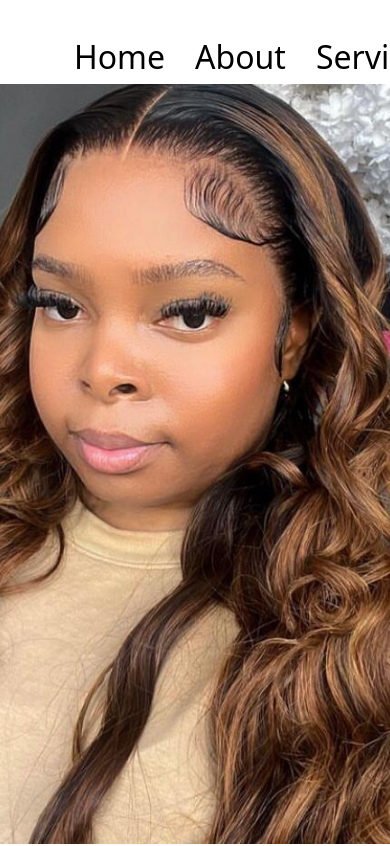
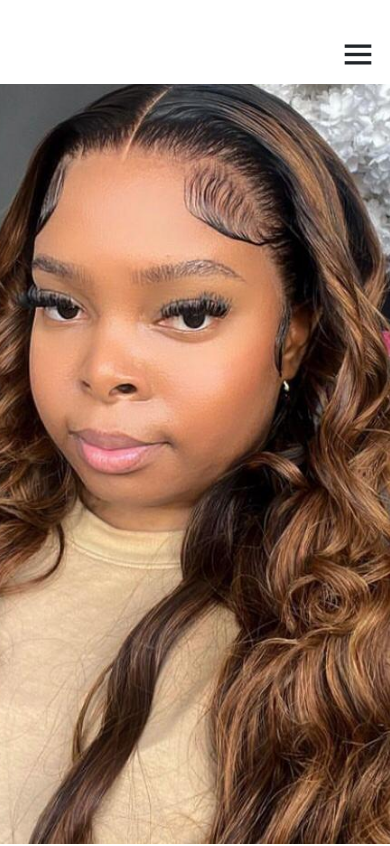
Before and after one commit to Luvuyotafeni/Salon, a React (Create React App) app: page / in a window 390 px wide. Shown: the top 846 px of the page. Built offline with nearby package versions, Linux system fonts and the light colour scheme.

Commit message:
adding the media queries for the header

```diff
--- a/src/components/Header/Header.css
+++ b/src/components/Header/Header.css
@@ -1,31 +1,219 @@
-header {
+.header {
   height: 10vh;
   line-height: 10vh;
-
   width: 100%;
   background-color: white;
   position: fixed;
   z-index: 999;
 }
 
-  header ul {
+.header .container {
+  padding-top: 15px;
+  padding-bottom: 10px;
+  justify-content: space-between;
+  display: flex;
+  align-items: center;
+}
+
+.header ul {
   display: flex;
   flex-direction: row;
+  margin: 0;
+  padding: 0;
+  list-style: none;
+}
 
-  }
-  header ul li {
+.header ul li {
   margin-left: 30px;
   font-size: 2rem;
-    display: flex;
-    flex-direction: row;
-    margin-bottom: 5px;
 }
-  header ul li a{
+
+.header ul li a {
   text-decoration: none;
   color: black;
 }
 
-  header .container {
-    padding-top: 15px;
-    padding-bottom: 10px;
+/* Hide the original ul on small screens */
+.header ul {
+  display: flex;
 }
+
+/* Hamburger Icon */
+.hamburger {
+  display: none;
+  cursor: pointer;
+  font-size: 2.5rem;
+}
+
+/* Media Queries for various screen sizes */
+@media (max-width: 320px) {
+  .hamburger {
+    display: block;
+  }
+
+  .nav-menu {
+    position: absolute;
+    top: 10vh;
+    left: 0;
+    width: 100%;
+    background-color: white;
+    transform: translateY(-100%);
+    transition: transform 0.3s ease-in-out;
+    display: flex;
+    flex-direction: column;
+    align-items: center;
+    padding: 0;
+    margin: 0;
+  }
+
+  .nav-menu.open {
+    transform: translateY(0);
+  }
+
+  .nav-menu ul {
+    display: flex;
+    flex-direction: column;
+    width: 100%;
+    padding: 0;
+    margin: 0;
+    list-style: none;
+  }
+
+  .nav-menu ul li {
+    margin: 20px 0;
+    font-size: 1.5rem;
+  }
+
+  .header ul {
+    display: none;
+  }
+}
+
+@media (max-width: 425px) {
+  .hamburger {
+    display: block;
+  }
+
+  .nav-menu {
+    position: absolute;
+    top: 10vh;
+    left: 0;
+    width: 100%;
+    background-color: white;
+    transform: translateY(-100%);
+    transition: transform 0.3s ease-in-out;
+    display: flex;
+    flex-direction: column;
+    align-items: center;
+    padding: 0;
+    margin: 0;
+  }
+
+  .nav-menu.open {
+    transform: translateY(0);
+  }
+
+  .nav-menu ul {
+    display: flex;
+    flex-direction: column;
+    width: 100%;
+    padding: 0;
+    margin: 0;
+    list-style: none;
+  }
+
+  .nav-menu ul li {
+    margin: 20px 0;
+    font-size: 1.5rem;
+  }
+
+  .header ul {
+    display: none;
+  }
+}
+
+@media (max-width: 546px) {
+  .hamburger {
+    display: block;
+  }
+
+  .nav-menu {
+    position: absolute;
+    top: 10vh;
+    left: 0;
+    width: 100%;
+    background-color: white;
+    transform: translateY(-100%);
+    transition: transform 0.3s ease-in-out;
+    display: flex;
+    flex-direction: column;
+    align-items: center;
+    padding: 0;
+    margin: 0;
+  }
+
+  .nav-menu.open {
+    transform: translateY(0);
+  }
+
+  .nav-menu ul {
+    display: flex;
+    flex-direction: column;
+    width: 100%;
+    padding: 0;
+    margin: 0;
+    list-style: none;
+  }
+
+  .nav-menu ul li {
+    margin: 20px 0;
+    font-size: 1.5rem;
+  }
+
+  .header ul {
+    display: none;
+  }
+}
+
+@media (max-width: 768px) {
+  .hamburger {
+    display: block;
+  }
+
+  .nav-menu {
+    position: absolute;
+    top: 10vh;
+    left: 0;
+    width: 100%;
+    background-color: white;
+    transform: translateY(-100%);
+    transition: transform 0.3s ease-in-out;
+    display: flex;
+    flex-direction: column;
+    align-items: center;
+    padding: 0;
+    margin: 0;
+  }
+
+  .nav-menu.open {
+    transform: translateY(0);
+  }
+
+  .nav-menu ul {
+    display: flex;
+    flex-direction: column;
+    width: 100%;
+    padding: 0;
+    margin: 0;
+    list-style: none;
+  }
+
+  .nav-menu ul li {
+    margin: 20px 0;
+    font-size: 1.5rem;
+  }
+
+  .header ul {
+    display: none;
+  }
+}
--- a/src/components/Header/Header.jsx
+++ b/src/components/Header/Header.jsx
@@ -1,29 +1,37 @@
-import React from 'react'
-import './Header.css'
+import React, { useState } from 'react';
+import './Header.css';
 
 const Header = () => {
+  const [isMenuOpen, setIsMenuOpen] = useState(false);
+
+  const toggleMenu = () => {
+    setIsMenuOpen(!isMenuOpen);
+  };
+
   return (
     <div>
       <header className='header'>
         <div className='container d-flex'>
-          <div className='logo '>
-
+          <div className='logo'>
+            {/* Add your logo here */}
           </div>
-          <div >
+          <div className={`nav-menu ${isMenuOpen ? 'open' : ''}`}>
             <ul>
-              <li><a href=''>Home</a></li>
-              <li><a href=''>About</a></li>
-              <li><a href=''>Services</a></li>
-              <li><a href=''>Gallery</a></li>
-              <li><a href=''>Products</a></li>
-              <li><a href=''>Contact Us</a></li>
+              <li><a href='#'>Home</a></li>
+              <li><a href='#'>About</a></li>
+              <li><a href='#'>Services</a></li>
+              <li><a href='#'>Gallery</a></li>
+              <li><a href='#'>Products</a></li>
+              <li><a href='#'>Contact Us</a></li>
             </ul>
           </div>
-
+          <div className='hamburger' onClick={toggleMenu}>
+            <i className={`bx ${isMenuOpen ? 'bx-x' : 'bx-menu'}`}></i>
+          </div>
         </div>
       </header>
     </div>
-  )
+  );
 }
 
-export default Header
+export default Header;
--- a/src/components/Services/Services.css
+++ b/src/components/Services/Services.css
@@ -2,9 +2,7 @@
 .carousel {
     width: 500px;
     height: 500px;
-    margin-left: 200px;
-    margin-bottom: 100px;
-    margin-top: 0;
+    margin: 0 auto 100px auto; /* Center the carousel horizontally */
 }
 
 .carousel img {
@@ -26,7 +24,7 @@
     .carousel {
         width: 400px;
         height: 400px;
-        margin-left: 50px; /* Adjust left margin for better centering */
+        margin: 0 auto 100px auto; /* Maintain centering */
     }
 
     .carousel img {
@@ -47,8 +45,7 @@
     .carousel {
         width: 300px;
         height: 300px;
-        margin-left: 0; /* Center the carousel by removing left margin */
-        margin-bottom: 50px; /* Adjust bottom margin */
+        margin: 0 auto 50px auto; /* Maintain centering */
     }
 
     .carousel img {
@@ -71,12 +68,11 @@
     .carousel {
         width: 250px;
         height: 250px;
-        margin-left: 0;
-        margin-bottom: 30px; /* Further adjust bottom margin */
+        margin: 0 auto 30px auto; /* Maintain centering */
     }
 
     .carousel img {
-        height: 250px; /* Further reduce image height */
+        height: 250px; /* Adjust image height */
     }
 
     .center {
@@ -95,12 +91,11 @@
     .carousel {
         width: 200px;
         height: 200px;
-        margin-left: 0;
-        margin-bottom: 20px; /* Further adjust bottom margin */
+        margin: 0 auto 20px auto; /* Maintain centering */
     }
 
     .carousel img {
-        height: 200px; /* Further reduce image height */
+        height: 200px; /* Adjust image height */
     }
 
     .center {
```
Lines whose indentation alone changed are shown as unchanged.
